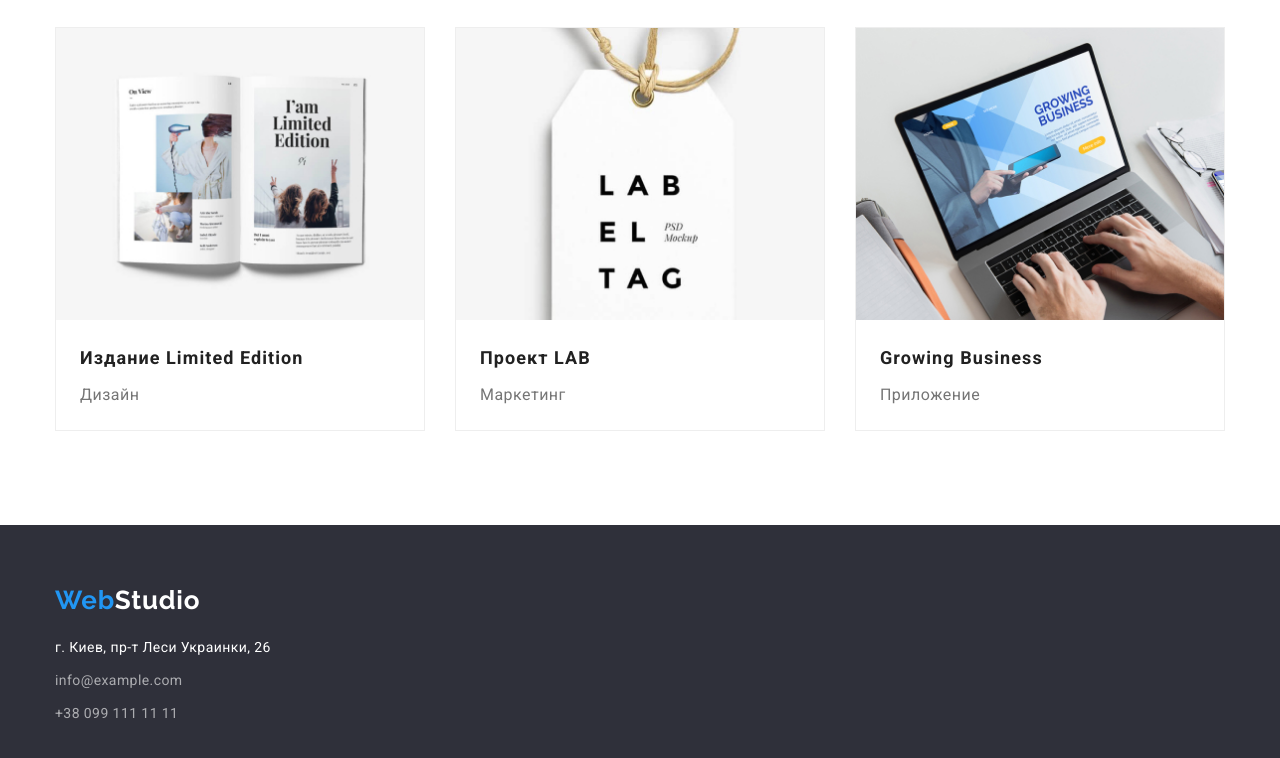
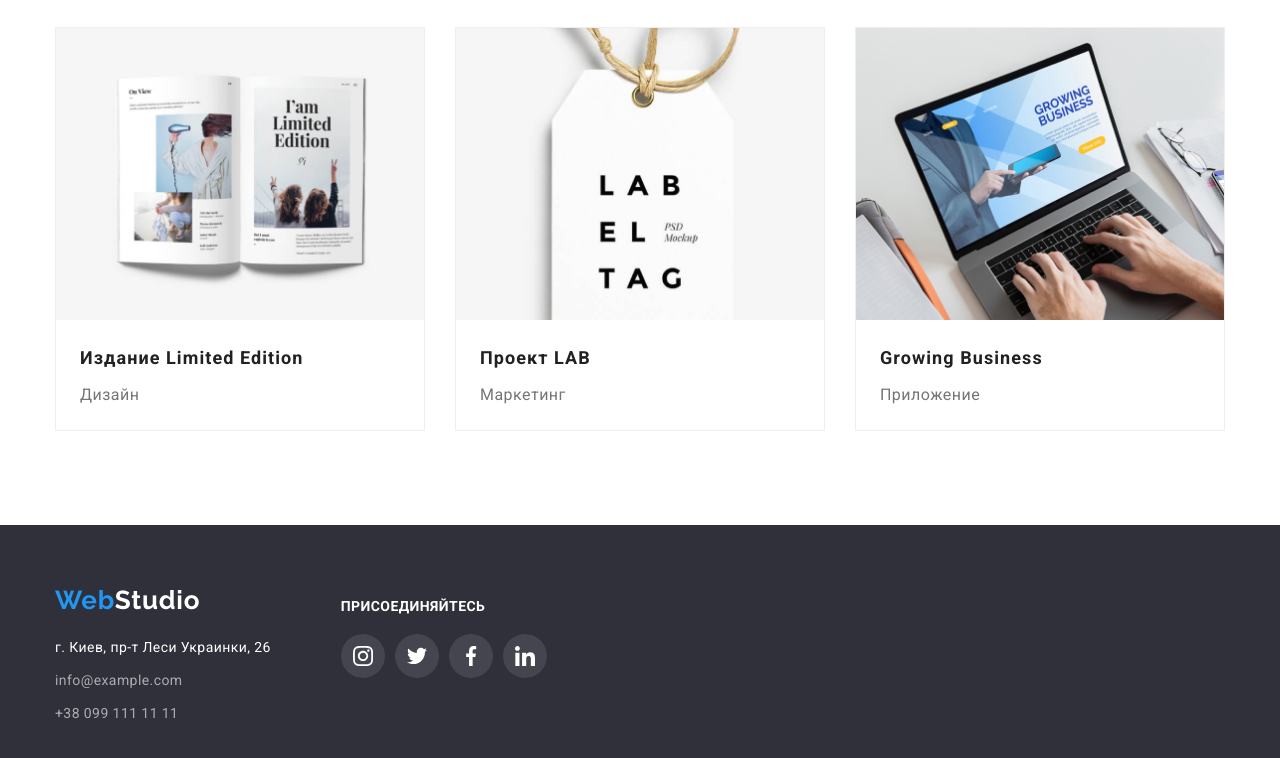
Before and after one commit to Tilisman/goit-markup-hw-04, a plain HTML site: page portfolio.html in a window 1280 px wide. Shown: the part 1106-1864 px from the top of the page. Drawn offline with nearby package versions, Linux system fonts and the light colour scheme.

Commit message:
portfolio footer updated

```diff
--- a/css/common.css
+++ b/css/common.css
@@ -258,7 +258,6 @@ address {
     display: flex;
     flex-direction: column;
     flex-wrap: wrap;
-    max-width: 230px;
 }
 
 .adress a:hover {
@@ -276,7 +275,6 @@ address {
 .social-footer {
     display: flex;
     flex-direction: column;
-    align-items: left;
     justify-content: center;
     margin-left: 70px;
 }
@@ -289,7 +287,6 @@ address {
     letter-spacing: 0.03em;
     text-transform: uppercase;
     margin-bottom: 20px;
-    text-align: left;
 }
 
 .footer-social-list {
@@ -318,3 +315,43 @@ address {
     height: auto;
     fill: currentColor;
 }
+
+
+/* Social Links */
+
+.social-link-list {
+    display: flex;
+    justify-content: center;
+    margin: 0;
+    padding: 0;
+}
+
+.social-link {
+    display: inline-flex;
+    justify-content: center;
+    color: var(--primary-icon-color);
+    width: 44px;
+    height: 44px;
+    border-radius: 50%;
+}
+
+.social-link:hover,
+.social-link:focus {
+    color: var(--primary-white);
+    background-color: var(--accent-color);
+}
+
+.social-link-list>.item:not(:last-child) {
+    margin-right: 10px;
+}
+
+.social-link-list .item {
+    box-shadow: none;
+    margin-bottom: 30px;
+}
+
+.social-link-icon {
+    width: 20px;
+    height: auto;
+    fill: currentColor;
+}
--- a/css/main.css
+++ b/css/main.css
@@ -259,7 +259,8 @@
     margin-bottom: 16px;
 }
 
-.social-link-list {
+
+/* .social-link-list {
     display: flex;
     justify-content: center;
     margin: 0;
@@ -294,7 +295,7 @@
     width: 20px;
     height: auto;
     fill: currentColor;
-}
+} */
 
 
 /* Clients Section */
--- a/portfolio.html
+++ b/portfolio.html
@@ -11,6 +11,7 @@
     <link href="https://fonts.googleapis.com/css2?family=Open+Sans:wght@400;600&family=Raleway:wght@100;300;400;600;700&family=Roboto:wght@400;500;700;900&display=swap" rel="stylesheet" />
     <link rel="preconnect" href="https://fonts.gstatic.com" />
     <link href="https://fonts.googleapis.com/css2?family=Open+Sans:wght@400;600&family=Raleway:wght@100;300;400;600;700&display=swap" rel="stylesheet" />
+    <link rel="stylesheet" href="./css/common.css" />
     <link rel="stylesheet" href="./css/common.css" />
     <link rel="stylesheet" href="./css/portfolio.css" />
 </head>
@@ -145,6 +146,8 @@
 
     <footer class="footer">
         <div class="footer-container">
+            <div class="decor-container">
+                <div class="footer-adress-container">
                     <a href="./index.html" class="logo">
                             Web<span class="logo-footer">Studio</span>
                         </a>
@@ -152,12 +155,54 @@
                         <a href="https://goo.gl/maps/UhhwCVumLmPJmTvy5" class="link adress">
                                 г. Киев, пр-т Леси Украинки, 26</a
                             >
-
                             <p>
-                        <a href="mailto:info@example.com">info@example.com</a>
+                                <a href="mailto:info@example.com"
+                                    >info@example.com</a
+                                >
                             </p>
-                <p><a href="tel:+380991111111">+38 099 111 11 11</a></p>
+                            <p>
+                                <a href="tel:+380991111111"
+                                    >+38 099 111 11 11</a
+                                >
+                            </p>
                         </adress>
+                    </div>
+                    <div class="social-footer">
+                        <h3 class="social-footer-title">Присоединяйтесь</h3>
+                        <ul class="social-link-list">
+                            <li class="item">
+                                <a href="#" class="footer-social-link">
+                                    <svg class="footer-social-link-icon">
+                                        <use
+                                            href="./sprite.svg#instagram"
+                                        ></use>
+                                    </svg>
+                                </a>
+                        </li>
+                        <li class="item">
+                            <a href="" class="footer-social-link">
+                                <svg class="footer-social-link-icon">
+                                        <use href="./sprite.svg#twitter"></use>
+                                    </svg>
+                            </a>
+                        </li>
+                        <li class="item">
+                            <a href="" class="footer-social-link">
+                                <svg class="footer-social-link-icon">
+                                        <use href="./sprite.svg#facebook"></use>
+                                    </svg>
+                            </a>
+                        </li>
+                        <li class="item">
+                            <a href="" class="footer-social-link">
+                                <svg class="footer-social-link-icon">
+                                        <use href="./sprite.svg#linkedin"></use>
+                                    </svg>
+                            </a>
+                        </li>
+                        </ul>
+                </div>
+            </div>
         </div>
     </footer>
 </body>
```
Lines whose indentation alone changed are shown as unchanged.
